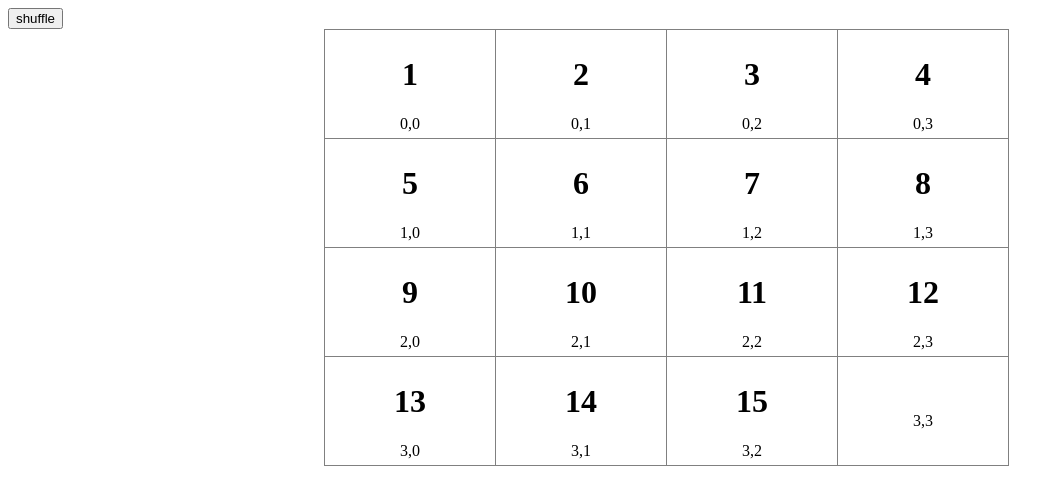
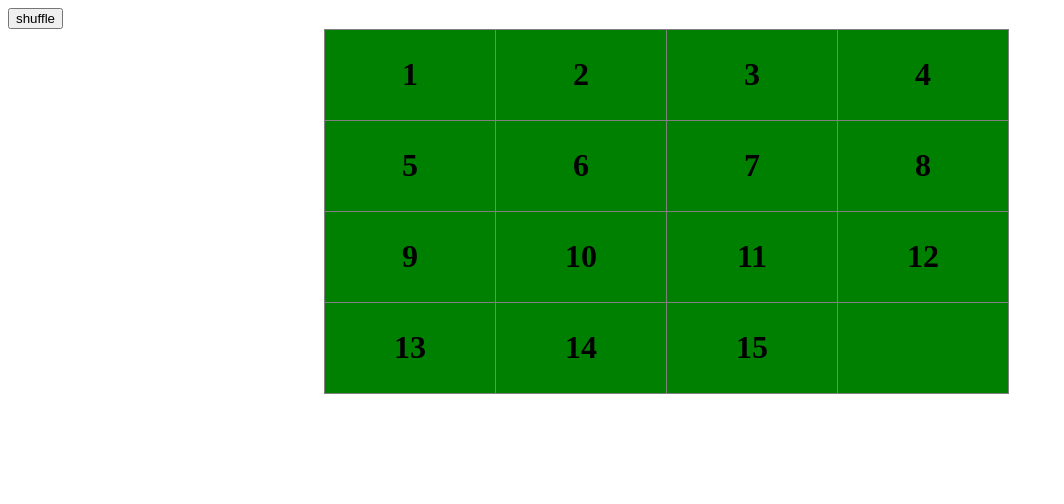
Before and after one commit to reuvDev/puzzle15, an Angular app: page / in a window 1280 px wide. Shown: the top 504 px of the page, without its empty margins (0-1064 px from the left). Built offline with nearby package versions, Linux system fonts and the light colour scheme.

Commit message:
show win

```diff
--- a/src/app/app.component.html
+++ b/src/app/app.component.html
@@ -12,11 +12,11 @@
     >
       <td
         class="{{ rowIndex }}{{ colIndex }}"
+        [ngClass]="{ win: item === winningState[rowIndex][colIndex] }"
         *ngFor="let item of rows; let colIndex = index"
         (click)="move(rowIndex, colIndex)"
       >
         <h1>{{ item }}</h1>
-        {{ rowIndex }},{{ colIndex }}
       </td>
     </tr>
   </table>
--- a/src/app/app.component.scss
+++ b/src/app/app.component.scss
@@ -17,3 +17,7 @@ td {
   margin-right: auto;
   width: 50%;
 }
+
+.win {
+  background-color: green;
+}
--- a/src/app/app.component.ts
+++ b/src/app/app.component.ts
@@ -9,11 +9,13 @@ import { BoardService } from './board.service';
 export class AppComponent implements OnInit {
   boardSize = 4;
   clickLog = [];
+  winningState = [];
 
   constructor(public readonly boardService: BoardService) {}
 
   ngOnInit(): void {
     this.boardService.initBoard(this.boardSize);
+    this.winningState = this.boardService.winningState;
   }
 
   public move(x: number, y: number): void {
--- a/src/app/board.service.ts
+++ b/src/app/board.service.ts
@@ -14,8 +14,10 @@ interface ICoordinates {
 export class BoardService {
   board = [];
   boardState$ = new BehaviorSubject<number[][]>([]);
+  winningState = [];
   size = 0;
   private emptyCell = [];
+  private readonly SHUFFLE_ROUNDS = 500;
 
   constructor() {}
 
@@ -44,8 +46,10 @@ export class BoardService {
   }
 
   public shuffle(): void {
-    const rounds = 2;
-    this.repeatFunctionTimes(this.moveRandomDirection.bind(this), rounds);
+    this.repeatFunctionTimes(
+      this.moveRandomDirection.bind(this),
+      this.SHUFFLE_ROUNDS
+    );
   }
 
   //#region MoveToDirections
@@ -111,6 +115,13 @@ export class BoardService {
     }
     this.board[size - 1][size - 1] = null;
     this.boardState$.next(this.board);
+    this.buildWinningState();
+  }
+
+  private buildWinningState(): void {
+    this.board.forEach((x) => {
+      this.winningState.push([...x]);
+    });
   }
 
   private buildColumnsArr(rowRunner: number, size: number): number[] {
```
